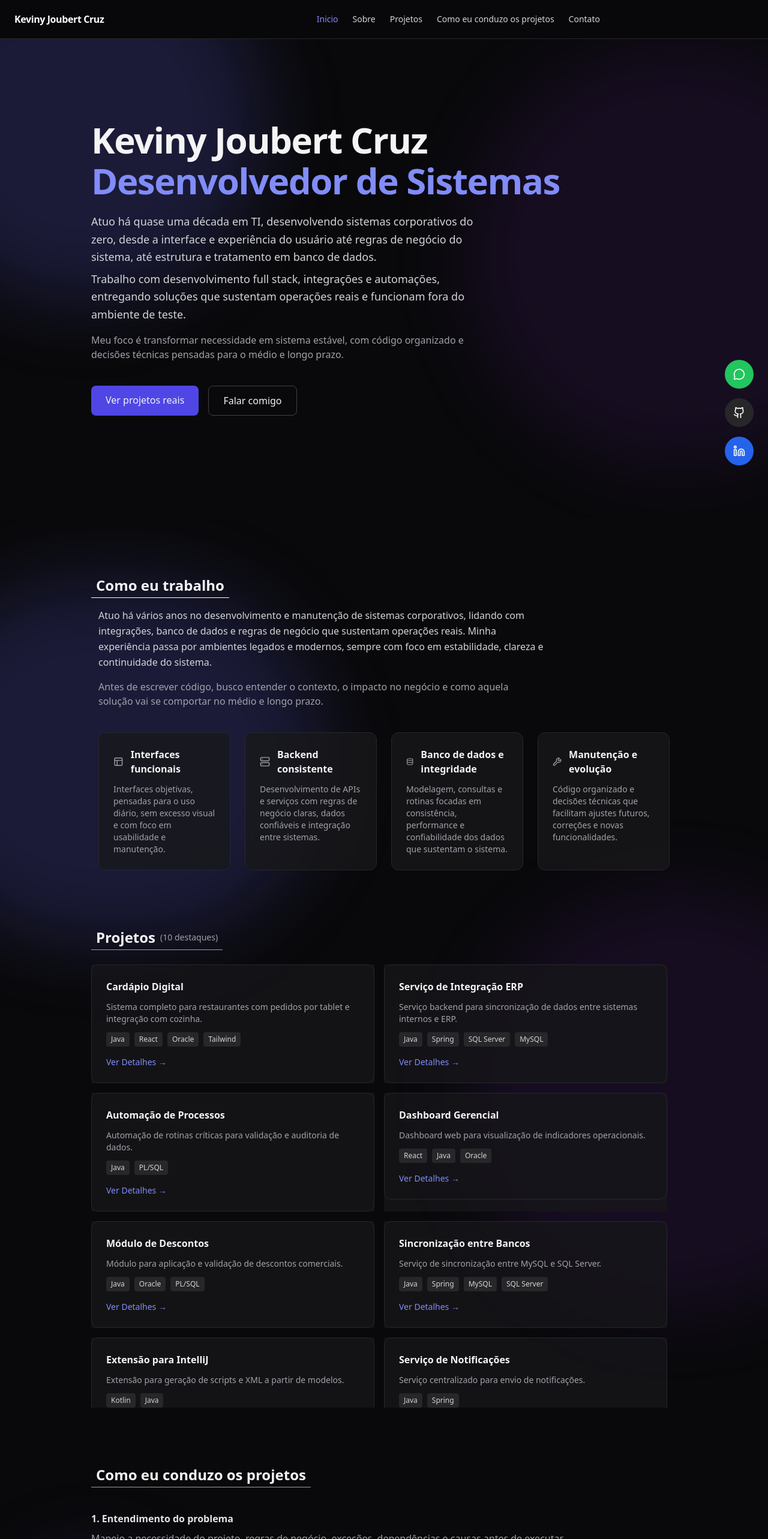
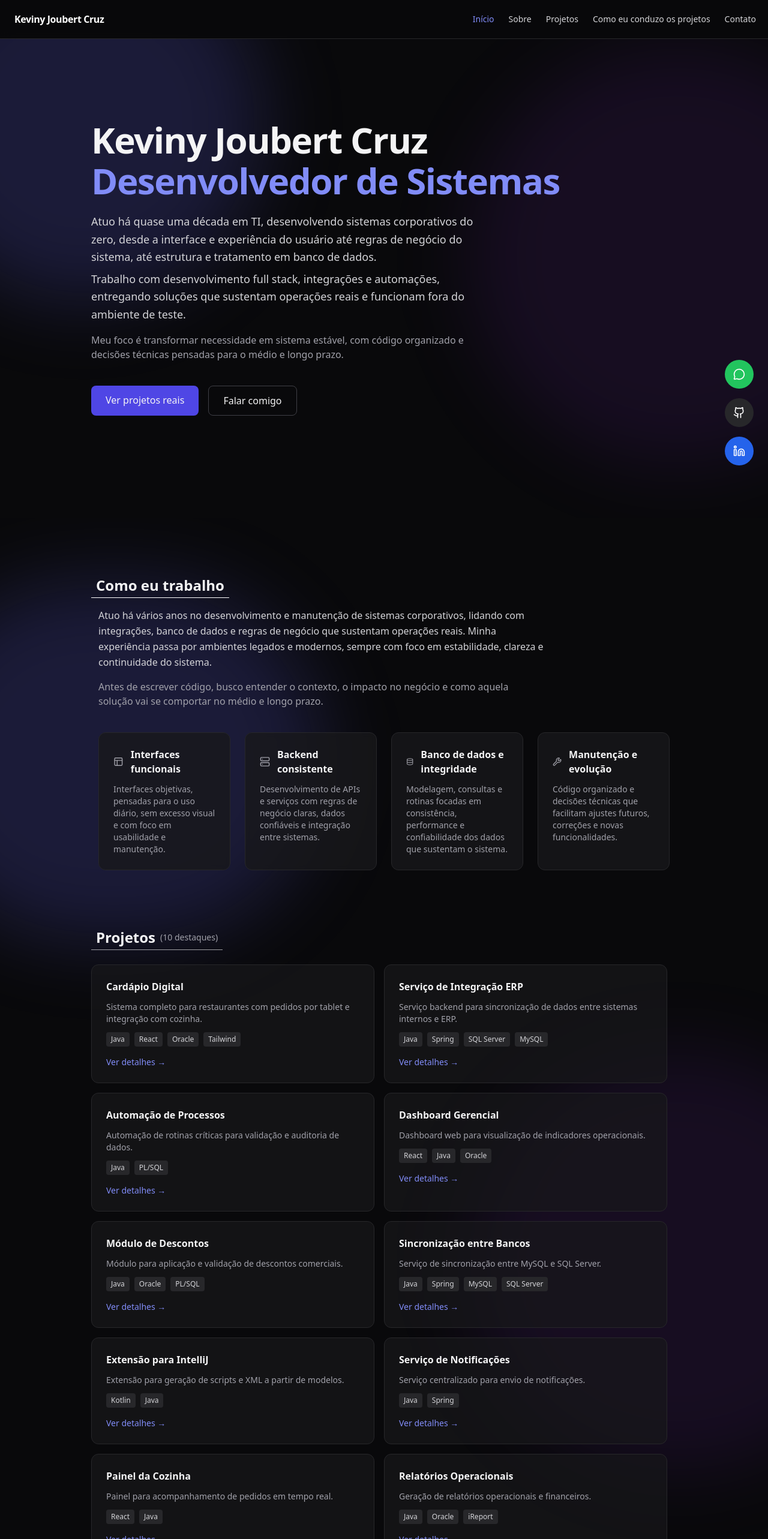
Before and after one commit to kevinyjoubert/site-curriculo, a React (Vite) app: page / in a window 1280 px wide. Shown: the top 2566 px of the page at 60% size. Built offline with nearby package versions, Linux system fonts and the light colour scheme.

Commit message:
feat: ajustado o projeto no menu hamburguer, feito animacao com botao de X, botao fechar ao ativar scroll e projects teve ajuste na estrutura para antender tanto versoes desktop como mobile

```diff
--- a/src/components/layout/Header.tsx
+++ b/src/components/layout/Header.tsx
@@ -1,7 +1,7 @@
 import { useEffect, useState } from 'react'
 
 const links = [
-  { id: 'inicio', label: 'Inicio' },
+  { id: 'inicio', label: 'Início' },
   { id: 'sobre', label: 'Sobre' },
   { id: 'projetos', label: 'Projetos' },
   { id: 'como-eu-conduzo-os-projetos', label: 'Como eu conduzo os projetos' },
@@ -12,6 +12,7 @@ export function Header() {
   const [active, setActive] = useState<string | null>(null)
   const [open, setOpen] = useState(false)
 
+  // Observa seções (menu ativo)
   useEffect(() => {
     const sections = document.querySelectorAll('section[id]')
 
@@ -27,24 +28,33 @@ export function Header() {
     )
 
     sections.forEach(section => observer.observe(section))
-
     return () => observer.disconnect()
   }, [])
+
+  // Fecha menu ao scroll (mobile)
+  useEffect(() => {
+    if (!open) return
+
+    const closeOnScroll = () => setOpen(false)
+    window.addEventListener('scroll', closeOnScroll)
+
+    return () => window.removeEventListener('scroll', closeOnScroll)
+  }, [open])
 
   return (
     <header className="fixed top-0 left-0 w-full z-50 bg-zinc-950/80 backdrop-blur border-b border-zinc-800">
       <div className="w-[80vw] max-w-[1400px] px-6 h-16 flex items-center justify-between">
 
-        {/* Botão voltar ao início */}
+        {/* Logo / Voltar ao início */}
         <a
-          href="#"
+          href="#inicio"
           className="font-bold tracking-tight text-white hover:text-indigo-400 transition"
         >
           Keviny Joubert Cruz
         </a>
 
-        {/* Desktop */}
-        <nav className="hidden md:flex gap-6 text-sm">
+        {/* Desktop menu */}
+        <nav className="hidden md:flex gap-6 text-sm absolute right-5">
           {links.map(link => (
             <a
               key={link.id}
@@ -62,10 +72,29 @@ export function Header() {
 
         {/* Mobile button */}
         <button
-          onClick={() => setOpen(!open)}
-          className="md:hidden text-zinc-300"
+          onClick={() => setOpen(prev => !prev)}
+          aria-label="Menu"
+          aria-expanded={open}
+          className="md:hidden absolute right-5 flex flex-col justify-center gap-[5px] w-8 h-8"
         >
-          ☰
+          <span
+            className={`
+              h-[2px] w-full bg-white transition-all duration-300
+              ${open ? 'rotate-45 translate-y-[7px]' : ''}
+            `}
+          />
+          <span
+            className={`
+              h-[2px] w-full bg-white transition-all duration-300
+              ${open ? 'opacity-0' : ''}
+            `}
+          />
+          <span
+            className={`
+              h-[2px] w-full bg-white transition-all duration-300
+              ${open ? '-rotate-45 -translate-y-[7px]' : ''}
+            `}
+          />
         </button>
       </div>
 
@@ -81,7 +110,7 @@ export function Header() {
                 className={`transition ${
                   active === link.id
                     ? 'text-indigo-400'
-                    : 'text-zinc-300'
+                    : 'text-zinc-300 hover:text-white'
                 }`}
               >
                 {link.label}
--- a/src/sections/Projects.tsx
+++ b/src/sections/Projects.tsx
@@ -4,16 +4,25 @@ import { Card } from '../components/ui/Card'
 import { Badge } from '../components/ui/Badge'
 
 export function Projects() {
-
   return (
     <section
       id="projetos"
-      className="h-screen scroll-mt-20 overflow-hidden"
+      className="min-h-screen scroll-mt-20"
     >
-      <div className="h-[90vh] w-[80vw] max-w-[1400px] mx-auto px-6 flex flex-col">
-
+      <div
+        className="
+          min-h-[90vh]
+          w-[80vw]
+          max-w-[1400px]
+          mx-auto
+          px-6
+          flex
+          flex-col
+        "
+      >
         {/* Título */}
-        <h2 className="
+        <h2
+          className="
             self-start
             inline-flex
             items-center
@@ -24,7 +33,8 @@ export function Projects() {
             font-bold
             border-b
             border-white/60
-        ">
+          "
+        >
           Projetos
           <span className="text-sm font-normal text-zinc-400">
             ({projects.length} destaques)
@@ -33,20 +43,22 @@ export function Projects() {
 
         {/* Lista */}
         <div className="flex-1 py-6">
-          <div className="h-full overflow-y-auto pr-4">
+          <div
+            className="
+              md:h-full
+              md:overflow-y-auto
+              pr-4
+            "
+          >
             <div className="grid grid-cols-1 md:grid-cols-2 gap-4 pb-6">
-
-              {projects.slice(0, 10).map(project => {
-                return (
-                  <div
+              {projects.slice(0, 10).map(project => (
+                <Card
                   key={project.slug}
-                    className='cursor-default bg-zinc-900/70 hover:bg-zinc-900/45'
-                  >
-                    <Card
                   title={project.title}
                   className="
                     transition-colors
-                        hover:bg-zinc-900/40
+                    bg-zinc-900/70
+                    hover:bg-zinc-900/45
                     hover:border-zinc-700
                   "
                 >
@@ -61,18 +73,13 @@ export function Projects() {
                   <div className="mt-4">
                     <Link
                       to={`/projetos/${project.slug}`}
-                          onClick={e => e.stopPropagation()}
                       className="text-sm text-indigo-400 hover:underline"
                     >
-                          Ver Detalhes
-                          <span aria-hidden> →</span>
+                      Ver detalhes →
                     </Link>
                   </div>
                 </Card>
-                  </div>
-                )
-              })}
-
+              ))}
             </div>
           </div>
         </div>
```
Lines whose indentation alone changed are shown as unchanged.
